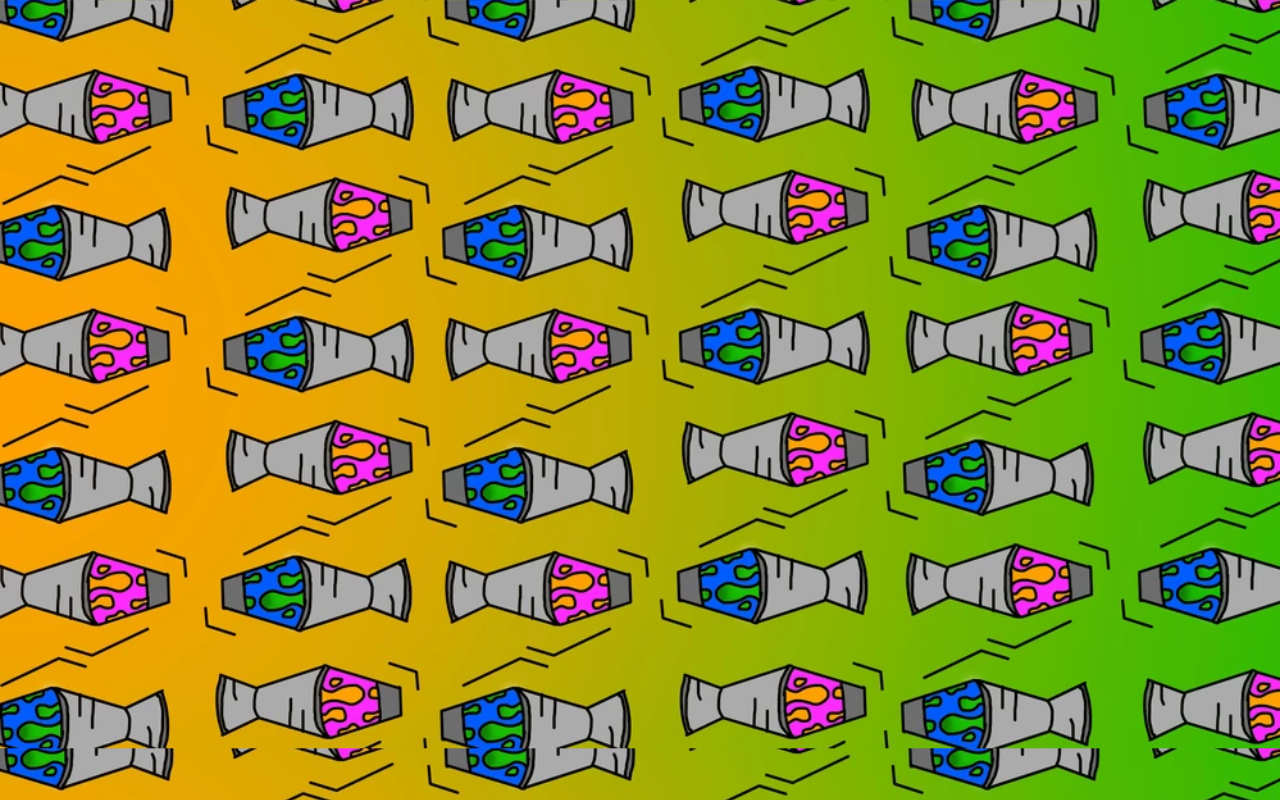
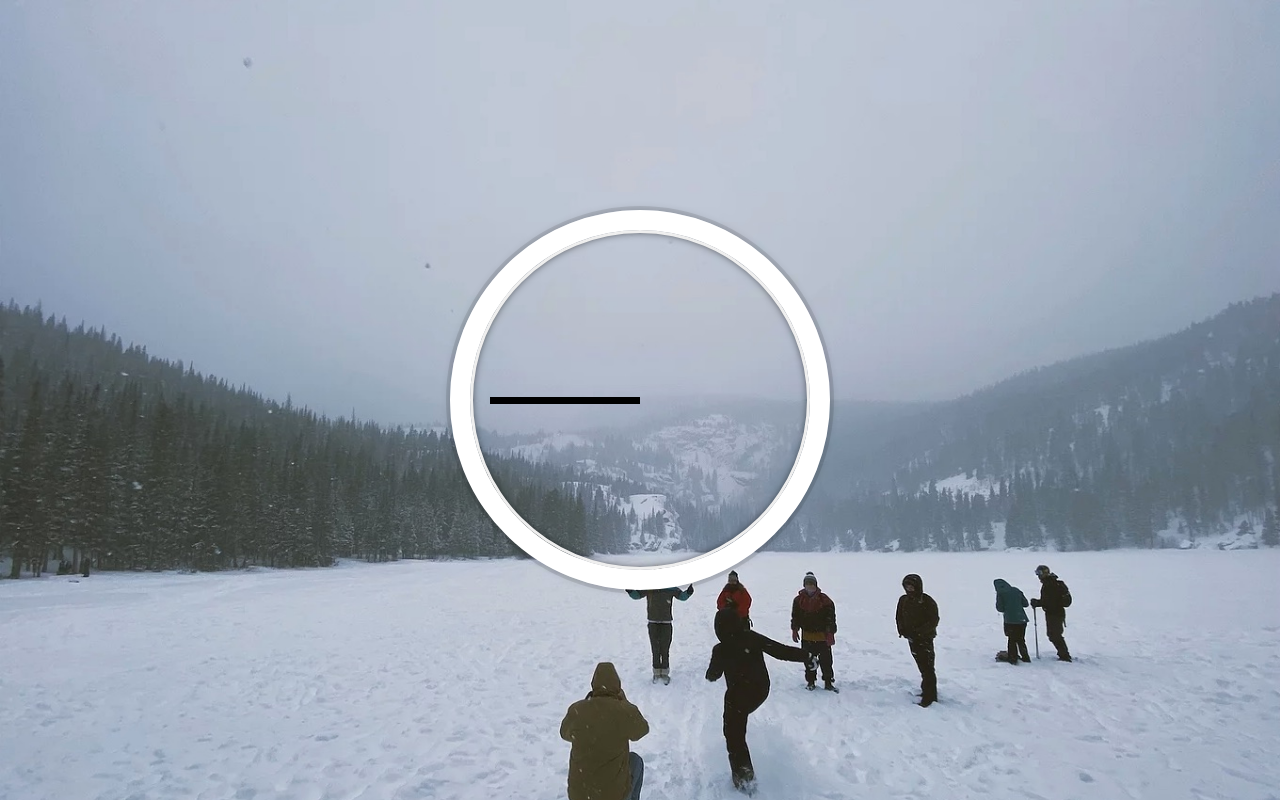
Before and after one commit to sconsani/css-js-clock, a plain HTML site: page index.html in a window 1280 px wide. Drawn offline with Linux system fonts and the light colour scheme.

Commit message:
updated picture and css for clock

```diff
--- a/styles.css
+++ b/styles.css
@@ -1,7 +1,47 @@
 html {
-	background: white url("lavalamp-background.jpg");
+	background: white url("clock-background.jpg");
 	background-size: cover;
 	font-family: 'helvetica neue';
 	text-align: center;
 	font-size: 10px;
 }
+
+body{
+	margin: 0;
+	font-size: 2rem;
+	display: flex;
+	flex: 1;
+	min-height: 100vh;
+	align-items: center;
+}
+
+.clock {
+	width: 30rem;
+	height: 30rem;
+	border: 20px solid white;
+	border-radius: 50%;
+	margin: 50px auto;
+	position: relative;
+	padding: 2rem;
+	box-shadow:
+        0 0 0 4px rgba(0,0,0,0.1),
+        inset 0 0 0 3px #EFEFEF,
+        inset 0 0 10px black,
+        0 0 10px rgba(0,0,0,0.2);
+}
+
+.clock-face {
+      position: relative;
+      width: 100%;
+      height: 100%;
+      transform: translateY(-3px); /* account for the height of the clock hands */
+      /*background-color: black;*/
+    }
+
+.hand {
+	width: 50%;
+	height: 7px;
+	background: black;
+	position: absolute;
+	top: 50%;
+}
```
Also changed, not shown: clock-background.jpg (added), 1 other file.
